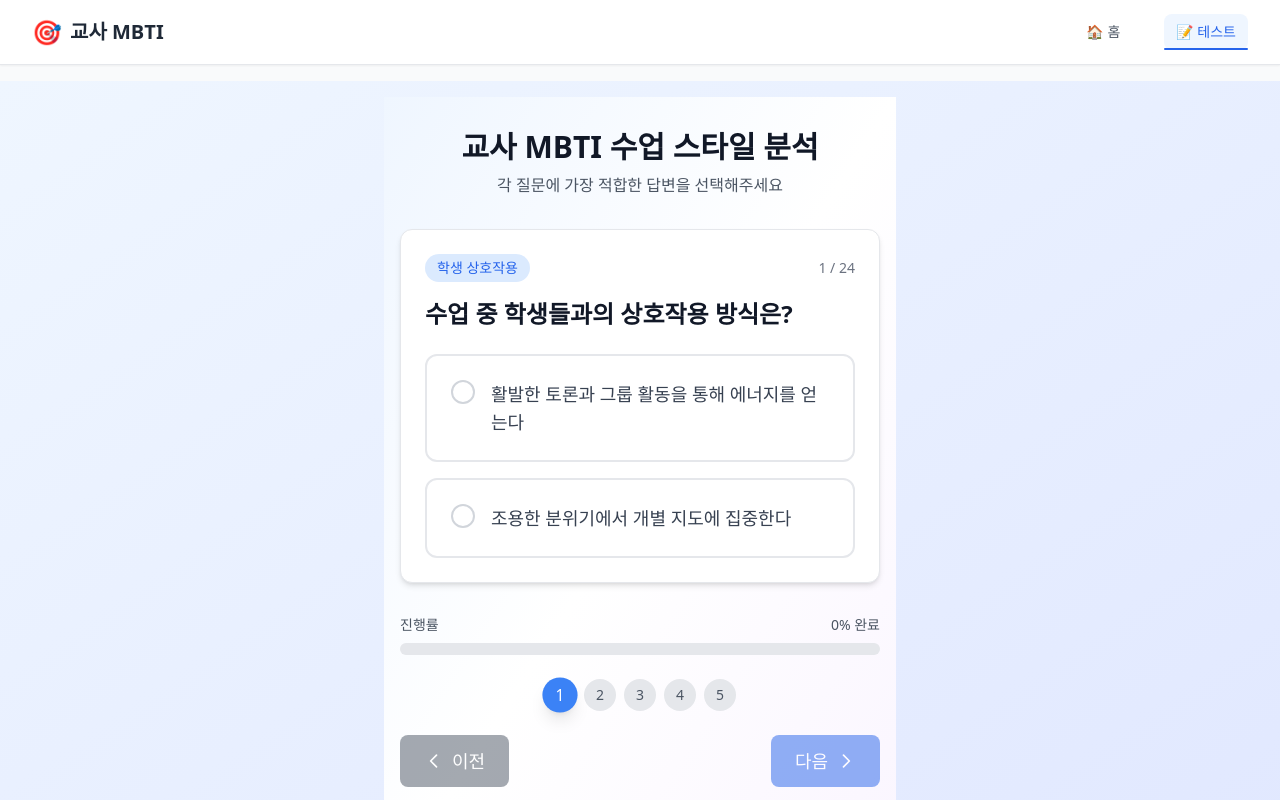
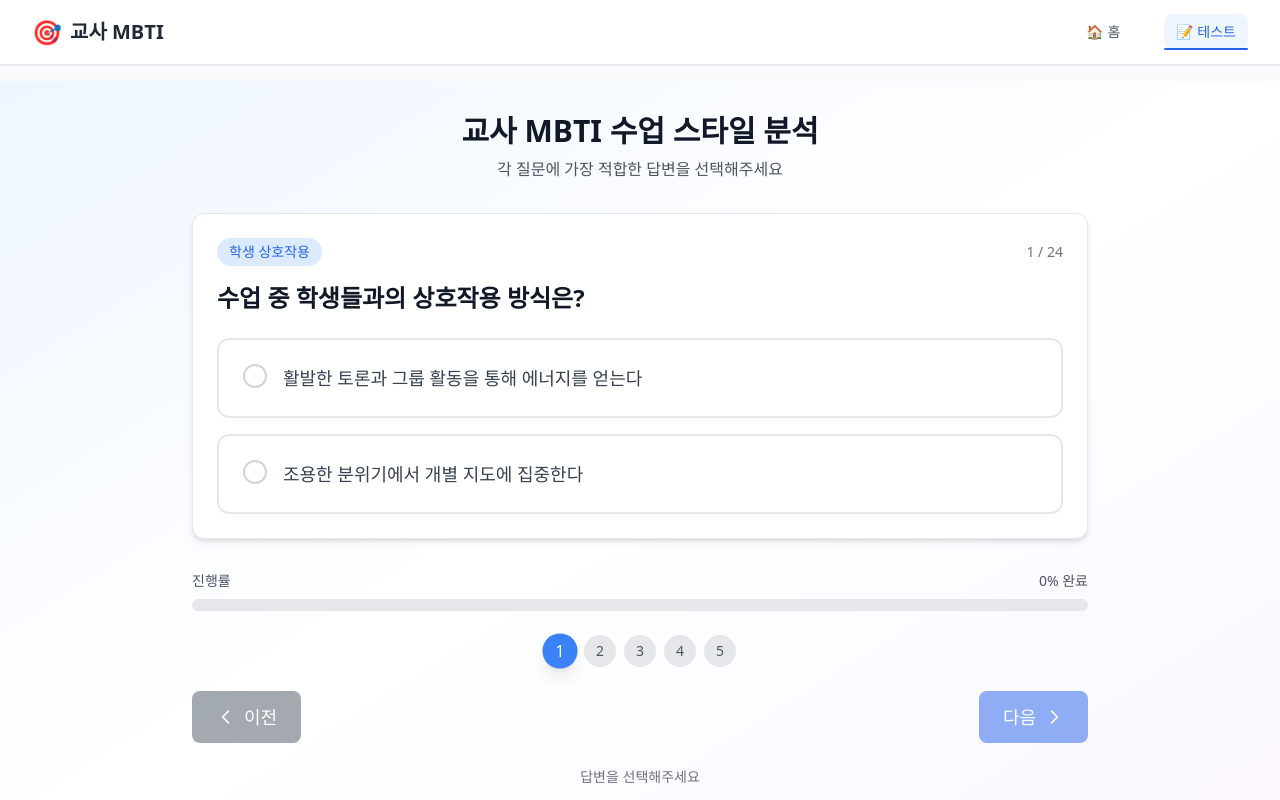
Before and after one commit to woody-tiab/TeacherMBTI, a React (Vite) app: page /test in a window 1280 px wide. Shown: the top 800 px of the page. Built offline with nearby package versions, Linux system fonts and the light colour scheme.

Commit message:
fix: 테스트 페이지에서 Layout 제거하여 중복 제목 완전 해결

```diff
--- a/index.html
+++ b/index.html
@@ -72,8 +72,8 @@
     </script>
 
     <title>교사 MBTI 수업 스타일 분석 - 당신만의 교육 스타일을 발견하세요</title>
-    <!-- Cache Buster: 2024-07-15 v1.2 -->
-    <meta name="build-version" content="v1.2.0">
+    <!-- Cache Buster: 2024-07-15 v1.3 -->
+    <meta name="build-version" content="v1.3.0">
   </head>
   <body>
     <div id="root"></div>
--- a/src/pages/TestPage.tsx
+++ b/src/pages/TestPage.tsx
@@ -3,7 +3,6 @@ import { useNavigate } from 'react-router-dom';
 import { motion, AnimatePresence } from 'framer-motion';
 import { useMBTITest } from '../hooks/useMBTITest';
 import { MBTIQuestionOption, MBTIAnswer } from '../types/mbti';
-import Layout from '../components/common/Layout';
 import QuestionCard from '../components/question/QuestionCard';
 import QuestionNavigation from '../components/question/QuestionNavigation';
 
@@ -81,8 +80,7 @@ const TestPage = () => {
 
   if (isLoading) {
     return (
-      <Layout showHeader={false}>
-        <div className="min-h-screen flex items-center justify-center">
+      <div className="min-h-screen bg-gradient-to-br from-blue-50 to-indigo-100 flex items-center justify-center">
         <div
           className="text-center space-y-4"
           role="status"
@@ -98,14 +96,12 @@ const TestPage = () => {
           </p>
         </div>
       </div>
-      </Layout>
     );
   }
 
   if (error) {
     return (
-      <Layout showHeader={false}>
-        <div className="min-h-screen flex items-center justify-center">
+      <div className="min-h-screen bg-gradient-to-br from-blue-50 to-indigo-100 flex items-center justify-center">
         <div
           className="text-center space-y-4 max-w-md"
           role="alert"
@@ -136,13 +132,11 @@ const TestPage = () => {
           </button>
         </div>
       </div>
-      </Layout>
     );
   }
 
   return (
-    <Layout key={retryKey} showHeader={false}>
-      <div className="min-h-screen bg-gradient-to-br from-blue-50 via-white to-purple-50">
+    <div key={retryKey} className="min-h-screen bg-gradient-to-br from-blue-50 via-white to-purple-50">
       <div className="container mx-auto px-4 py-8">
         {/* 헤더 */}
         <motion.div
@@ -195,7 +189,6 @@ const TestPage = () => {
         />
       </div>
     </div>
-    </Layout>
   );
 };
 
```
Lines whose indentation alone changed are shown as unchanged.
